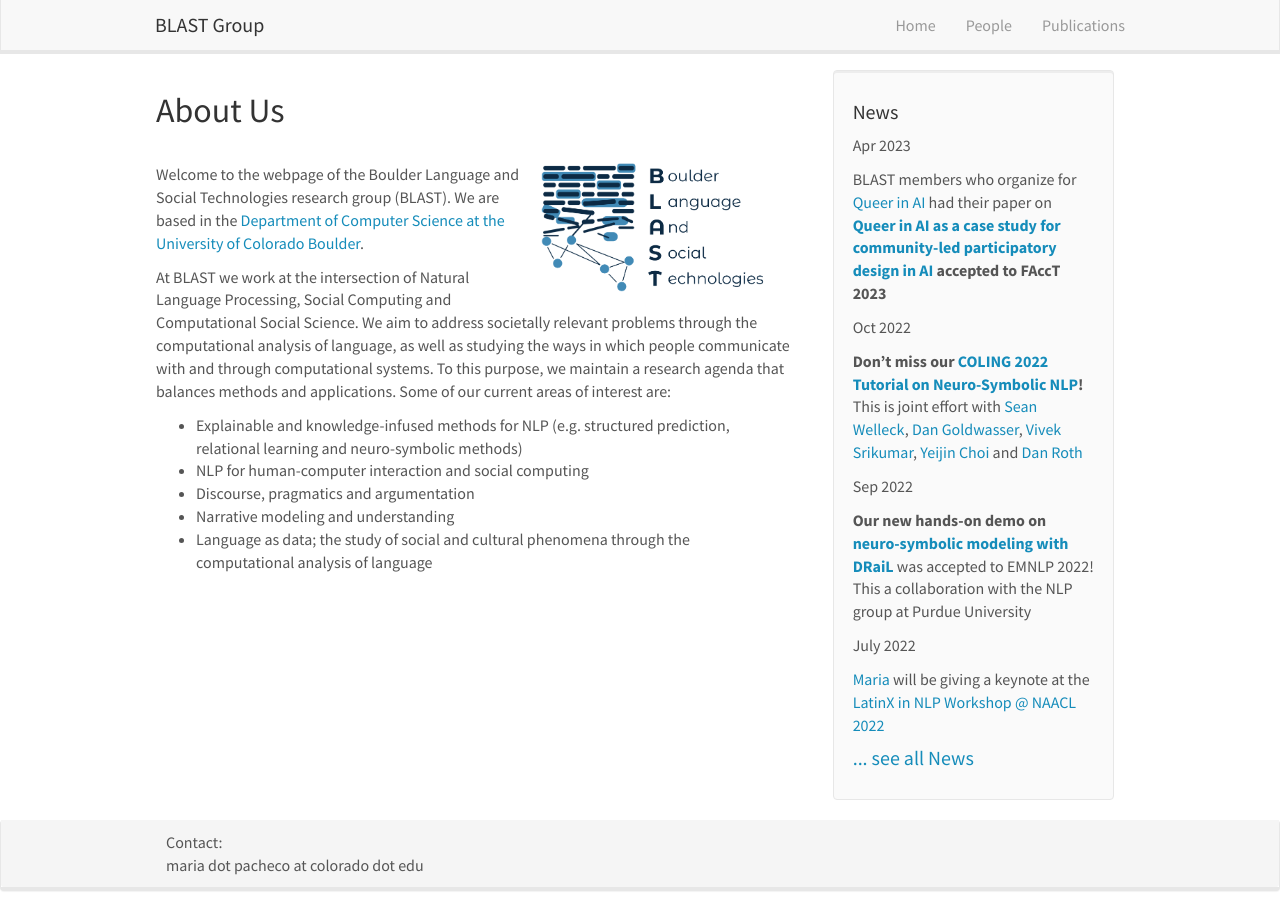
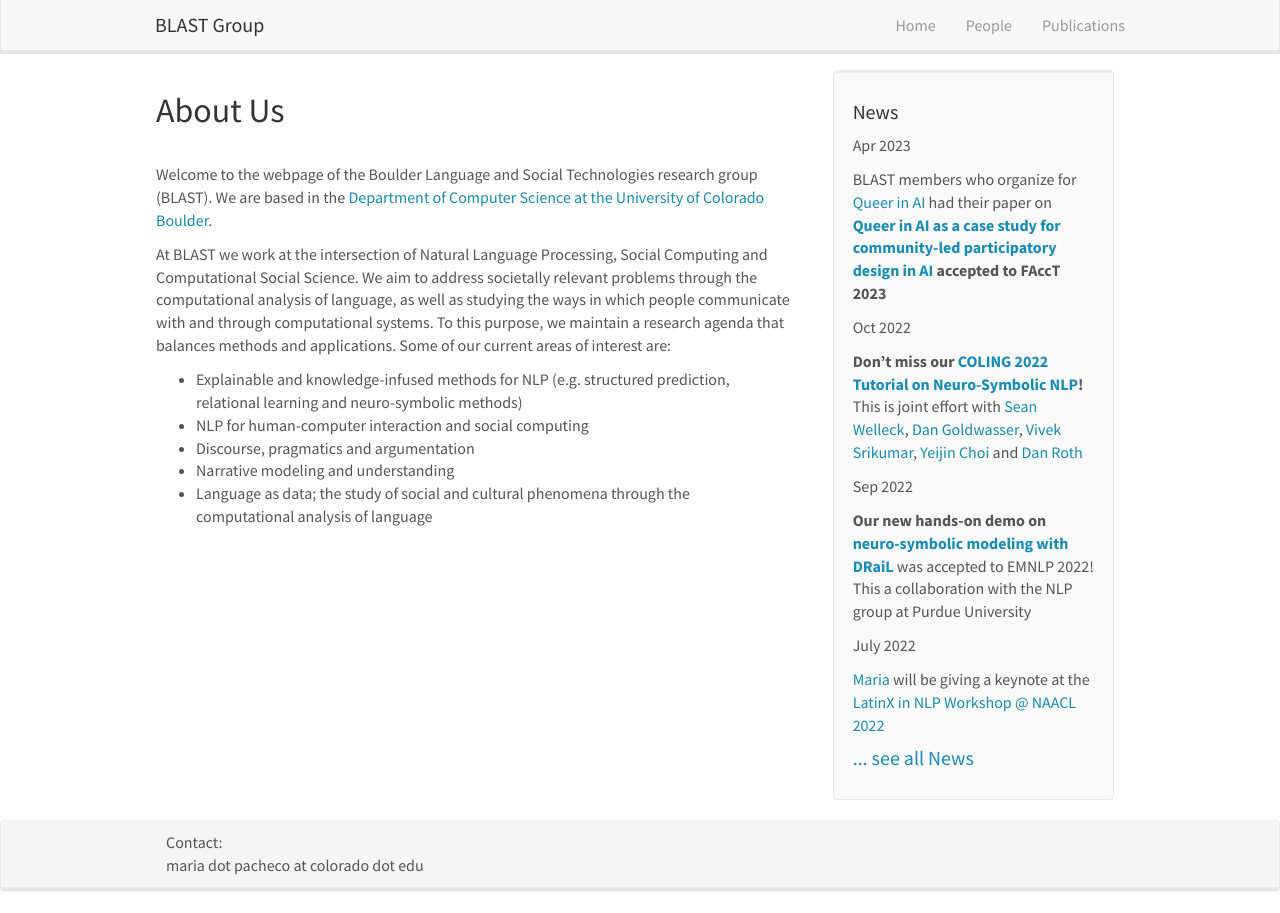
Before and after one commit to blast-cu/blast-cu.github.io, a Jekyll site: the page built from _pages/home.md, in a window 1280 px wide. Built offline with Jekyll 4.4.1, drawn with Linux system fonts in a browser that asks for light colours; nearby versions of some CDN libraries.

Commit message:
Update homelay.html

```diff
--- a/_layouts/homelay.html
+++ b/_layouts/homelay.html
@@ -5,7 +5,6 @@ layout: default
   <div id="homeid" class="col-sm-8">
     <h2>About Us</h2>
        <br>
-	<img src="{{ site.url }}{{ site.baseurl }}/images/other_logo_blast.png" class="img-responsive" style="width: 250px; float: right; border: 10px; margin-left: 20px;"/>
 	  {{ content }}
   </div>
   <div class="col-sm-4" id="newsid">
```
